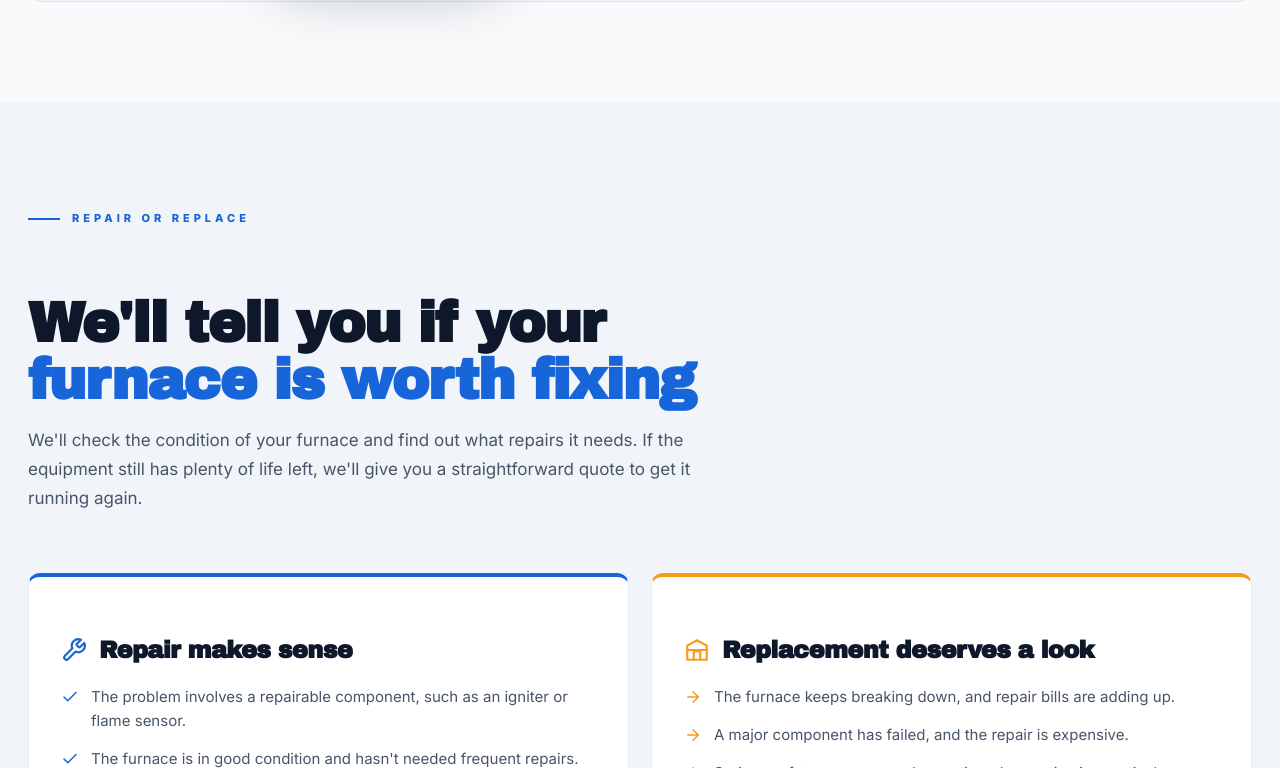
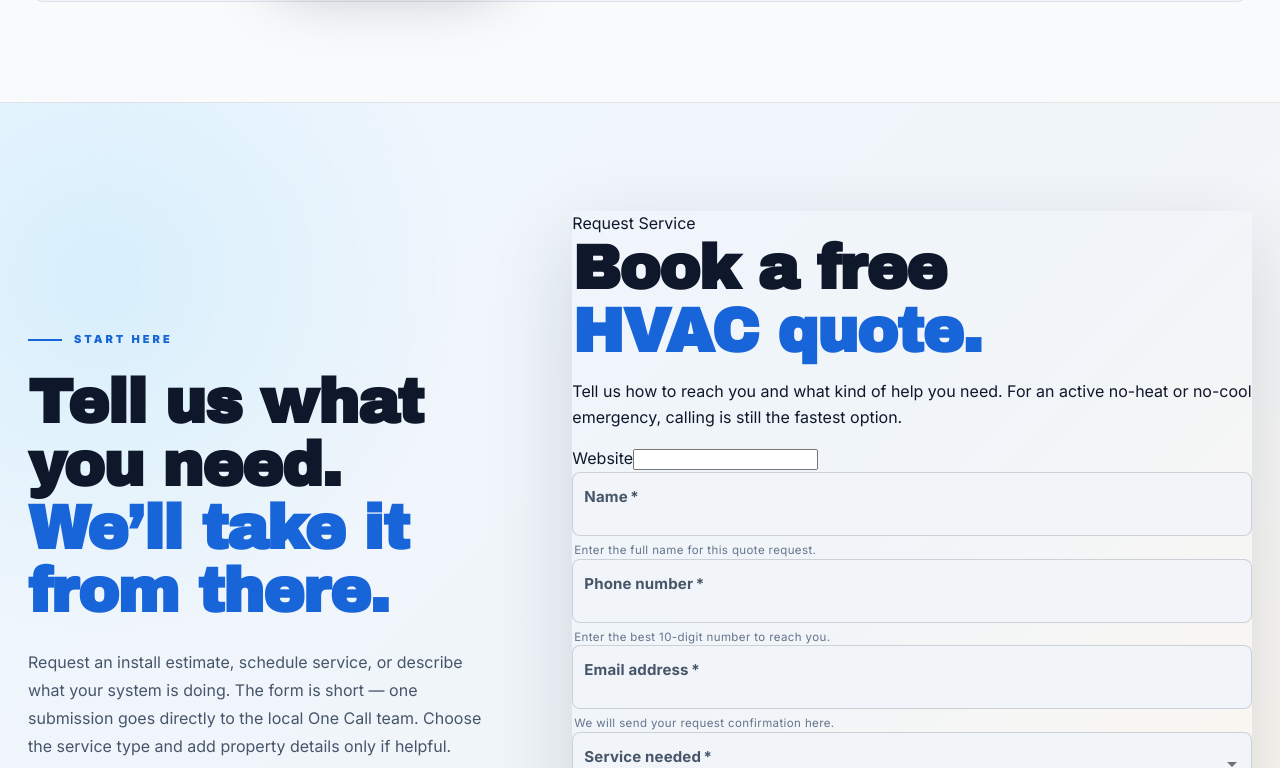
Before and after one commit to onecallhvac26-bit/utah-one-call, a Next.js app: page /furnace-repair in a window 1280 px wide. Shown: the part 5312-6080 px from the top of the page. Built offline with nearby package versions, Linux system fonts and the light colour scheme.

Commit message:
Add quote form to furnace repair page

```diff
--- a/src/screens/landing/FurnaceRepairPage.tsx
+++ b/src/screens/landing/FurnaceRepairPage.tsx
@@ -3,6 +3,7 @@ import { Link } from "@/components/Link";
 import { SectionReveal } from "@/components/SectionReveal";
 import { CONTACT_ROUTE } from "@/config/site";
 import { HeaderShell } from "@/screens/home/HeaderShell";
+import { HomeQuoteSection } from "@/screens/home/HomeQuoteSection";
 import { Icon } from "@/screens/home/Icon";
 import { LandingFaq } from "./LandingFaq";
 import {
@@ -18,6 +19,8 @@ import {
   StepRows,
 } from "./LandingParts";
 import { LANDING_FOOTER_COLUMNS } from "./landing-routes";
+
+const FURNACE_QUOTE_ANCHOR = "#furnace-quote";
 
 export const FURNACE_REPAIR_FAQS = [
   {
@@ -78,7 +81,7 @@ export default function FurnaceRepairPage({ path }: { path: `/${string}` }) {
           accent="Back Where It Belongs"
           body="When your furnace quits during a northern Utah winter, you need someone who knows how to fix it. At One Call Heating & Air, we get to the bottom of the problem before recommending repairs. Our crew checks the system, explains what's wrong, and gives you an honest quote before starting work. We also carry common replacement parts on the truck to help get your heat running again on the first visit."
           primary={CALL}
-          secondary={{ label: "Request Furnace Service", href: CONTACT_ROUTE }}
+          secondary={{ label: "Request Furnace Service", href: FURNACE_QUOTE_ANCHOR }}
           image="hero-heating-winter.jpg"
         />
 
@@ -107,7 +110,7 @@ export default function FurnaceRepairPage({ path }: { path: `/${string}` }) {
               ]}
             />
             <div className="ocl-section-cta">
-              <Link href={CONTACT_ROUTE} className="oc-button oc-button-amber oc-button-large">
+              <Link href={FURNACE_QUOTE_ANCHOR} className="oc-button oc-button-amber oc-button-large">
                 Get a Furnace Diagnostic
                 <Icon name="arrow" />
               </Link>
@@ -195,6 +198,10 @@ export default function FurnaceRepairPage({ path }: { path: `/${string}` }) {
             />
           </LandingSection>
         </SectionReveal>
+
+        <div id="furnace-quote">
+          <HomeQuoteSection />
+        </div>
 
         <SectionReveal index={4}>
           <LandingSection
```
